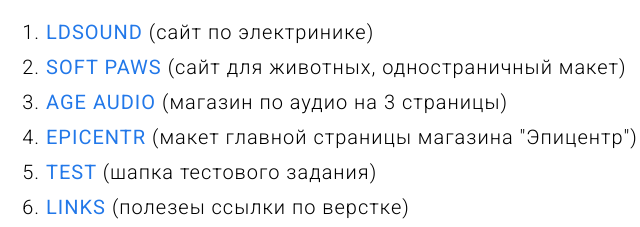
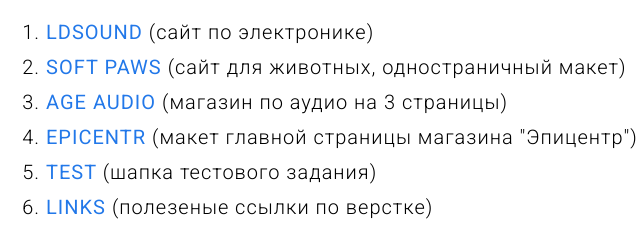
Before and after one commit to dima3339/web, a plain HTML site: page index.html in a window 1280 px wide. Shown: the part 381-608 px from the top of the page, 119-759 px from the left. Drawn offline with Linux system fonts and the light colour scheme.

Commit message:
Update index.html

```diff
--- a/index.html
+++ b/index.html
@@ -74,7 +74,7 @@
               <a class="header__job" href="https://dima3339.github.io/sound/" target="_blank">
                 ldsound
               </a>
-              <span>(сайт по электринике)</span>
+              <span>(сайт по электронике)</span>
             </li>
             <li class="header__list">
               <a class="header__job" href="https://dima3339.github.io/soft_paws/" target="_blank">
@@ -104,7 +104,7 @@
               <a class="header__job" href="https://dima3339.github.io/links/" target="_blank">
                 links
               </a>
-              <span>(полезеы ссылки по верстке)</span>
+              <span>(полезеные ссылки по верстке)</span>
             </li>
             <li class="header__list">
               <a class="header__job" href="http://web.ldsound.club/wawe/" target="_blank">
```
